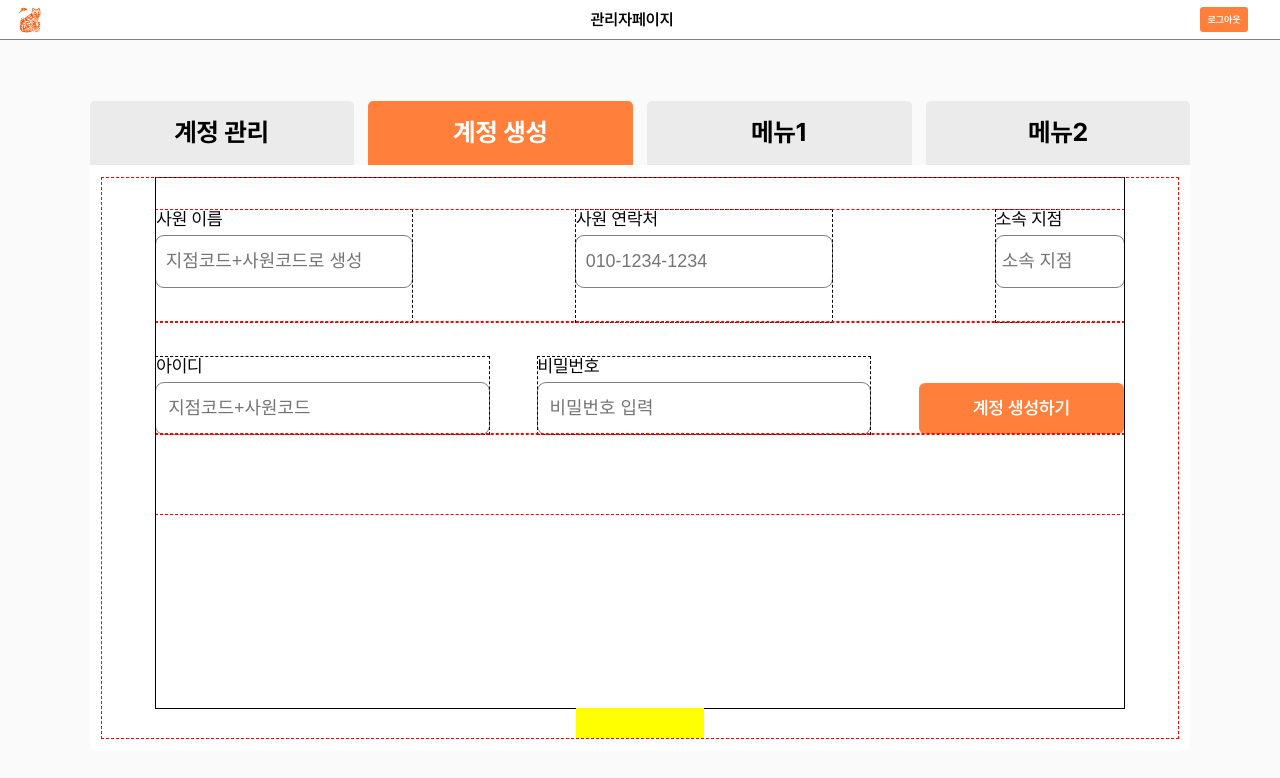
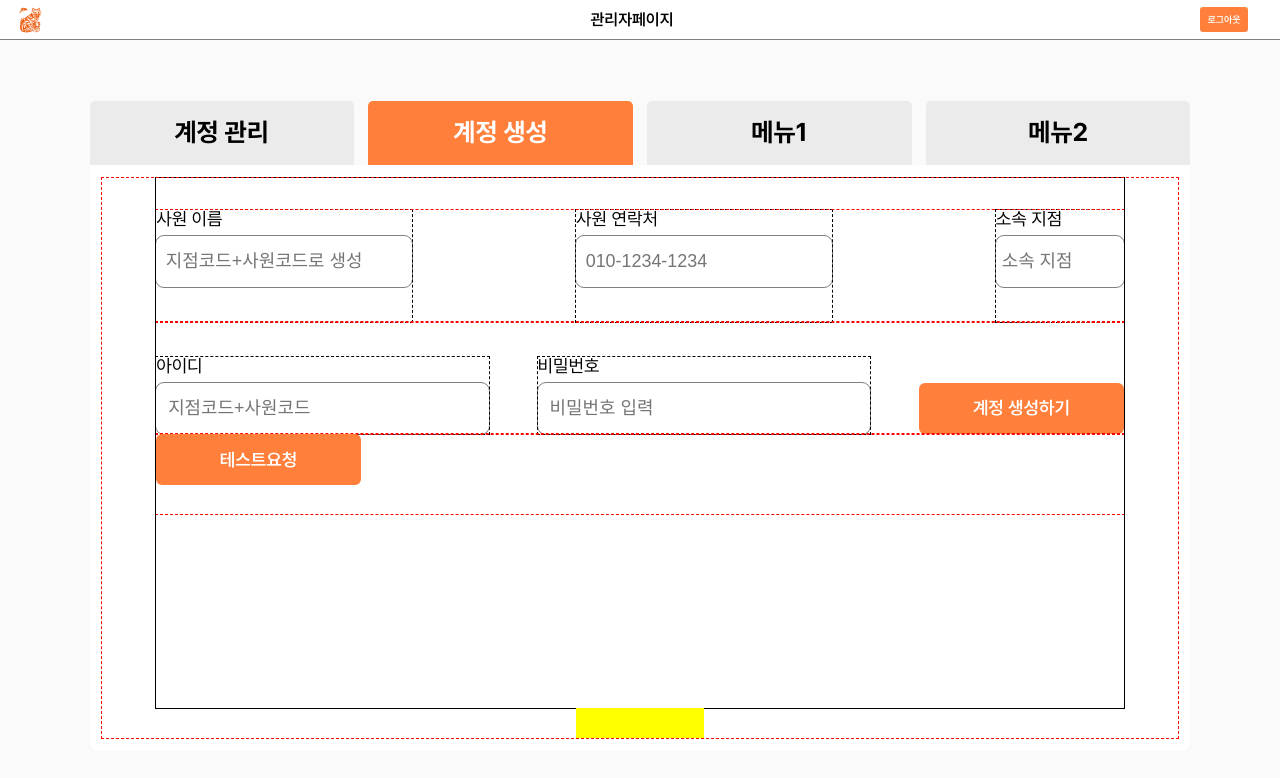
Before and after one commit to HOONY-LEE/Tongin-System-Econtract, a React (Create React App) app in the folder tongin-front/: page /admin in a window 1280 px wide. Both pictures are taken after a click on the item "계정 생성". Shown: the top 778 px of the page. Built offline with nearby package versions, Linux system fonts and the light colour scheme; the HTML template or start-up script is replaced by a standard one.

Commit message:
[feat] API 테스트1

```diff
--- a/tongin-front/src/components/admin/createAccountComponent.tsx
+++ b/tongin-front/src/components/admin/createAccountComponent.tsx
@@ -2,6 +2,7 @@ import styled from "styled-components";
 import { InputComponent } from "../common/InputComponent";
 import CustomButton from "../common/customButton";
 import axios from "axios";
+import { useState } from "react";
 
 const BoxWrapper = styled.div`
   display: flex;
@@ -38,8 +39,28 @@ const LowerBox = styled.div`
 `;
 
 export default function CreateAccountComponent() {
+  const [accessToken, setAccessToken] = useState("");
+  const [refreshToken, setRefreshToken] = useState("");
+
   const handleInput = (e: React.ChangeEvent<HTMLInputElement>) => {
     console.log(e.target.value);
+  };
+
+  const createTestClick = async (e: React.MouseEvent<Element, MouseEvent>) => {
+    const requestParam = {
+      header: {
+        Authorization: {
+          accessToken,
+          refreshToken,
+        },
+      },
+      body: {},
+    };
+
+    const response: any = await axios.post(
+      "https://homenmove.net/v1/api/auth/sign-up",
+      requestParam
+    );
   };
 
   const createAccountClick = async (
@@ -48,23 +69,24 @@ export default function CreateAccountComponent() {
     const requestParam = {
       header: {},
       body: {
-        name: "이성훈2",
+        name: "이성훈5",
         contact: "010-1234-1234",
         branchCode: "BE0049",
-        userId: "leesh123",
+        userId: "leesh132110002",
         password: "12341234",
-        empCode: "20210815",
+        empCode: "22211115",
       },
     };
 
     const response: any = await axios.post(
-      "https://homenmove.net/v1/api/auth/sign-in",
+      "https://homenmove.net/v1/api/auth/sign-up",
       requestParam
     );
 
     console.log("response");
     console.log(response);
-    console.log(response.body.data.user.userId);
+    setAccessToken(response.data.body.data.tokens.accessToken);
+    setRefreshToken(response.data.body.data.tokens.refreshToken);
   };
 
   return (
@@ -121,7 +143,15 @@ export default function CreateAccountComponent() {
             height={"4vw"}
           ></CustomButton>
         </MidBox>
-        <LowerBox></LowerBox>
+        <LowerBox>
+          <CustomButton
+            onClick={createTestClick}
+            text={"테스트요청"}
+            size={"1.4vw"}
+            width={"16vw"}
+            height={"4vw"}
+          ></CustomButton>
+        </LowerBox>
       </BoxWrapper>
     </>
   );
```
Also changed, not shown: 1 other file (tests, documents, lock files or other folders).
